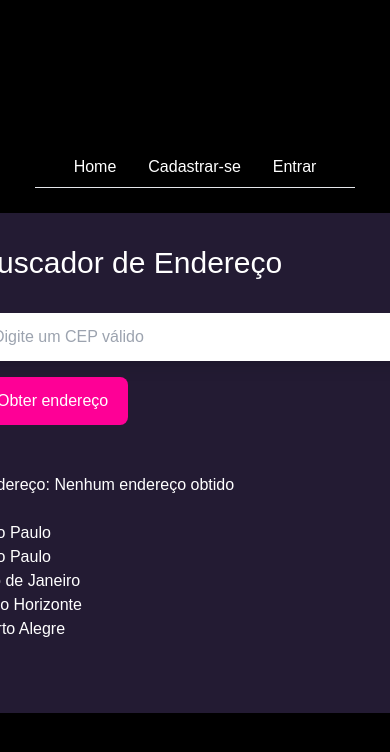
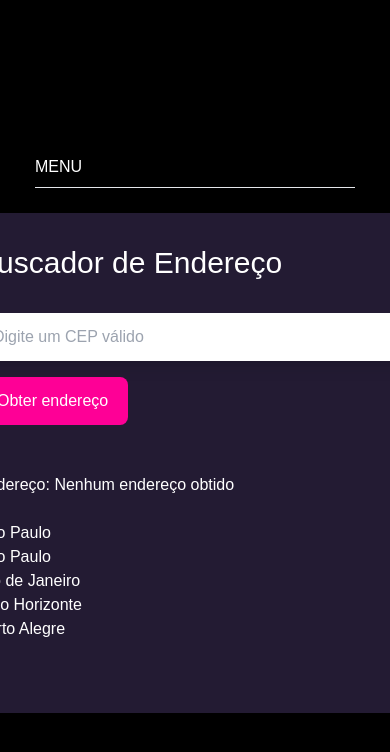
Before and after one commit to CatarinaGuima/SOFTEX-FAP-PROJETO-CEP, a Next.js app: page / in a window 390 px wide. Shown: the top 752 px of the page. Built offline with nearby package versions, Linux system fonts and the light colour scheme.

Commit message:
third commit

```diff
--- a/src/components/header/index.tsx
+++ b/src/components/header/index.tsx
@@ -3,7 +3,7 @@ import Link from "next/link";
 export function NavBar() {
   return (
     <header className="border-b border-black py-6">
-      <nav className="flex justify-center">
+      <nav className="hidden md:block">
         <ul className="flex gap-8">
           <li>
             <Link href="/">Home</Link>
@@ -16,6 +16,7 @@ export function NavBar() {
           </li>
         </ul>
       </nav>
+      <span className="md:hidden">MENU</span>
       <hr className="text-white mt-2 w-80" />
     </header>
   );
```
